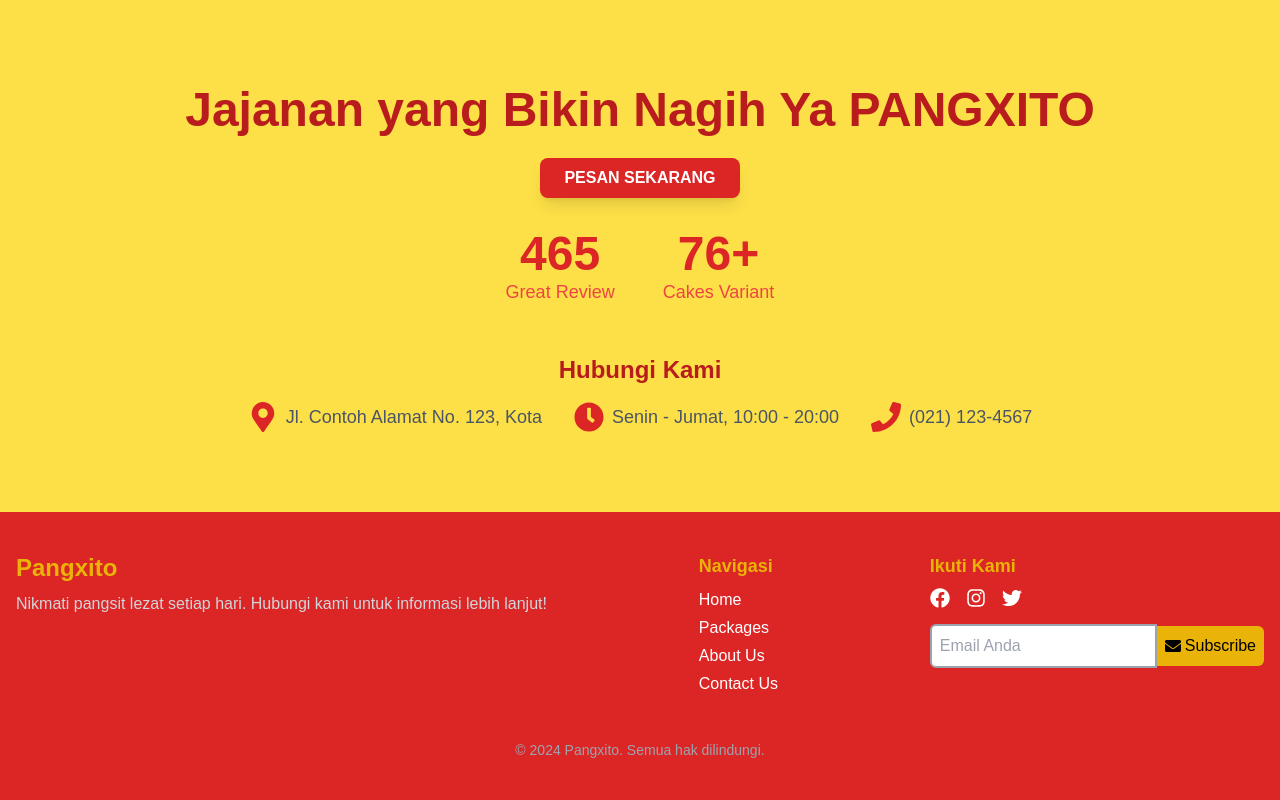
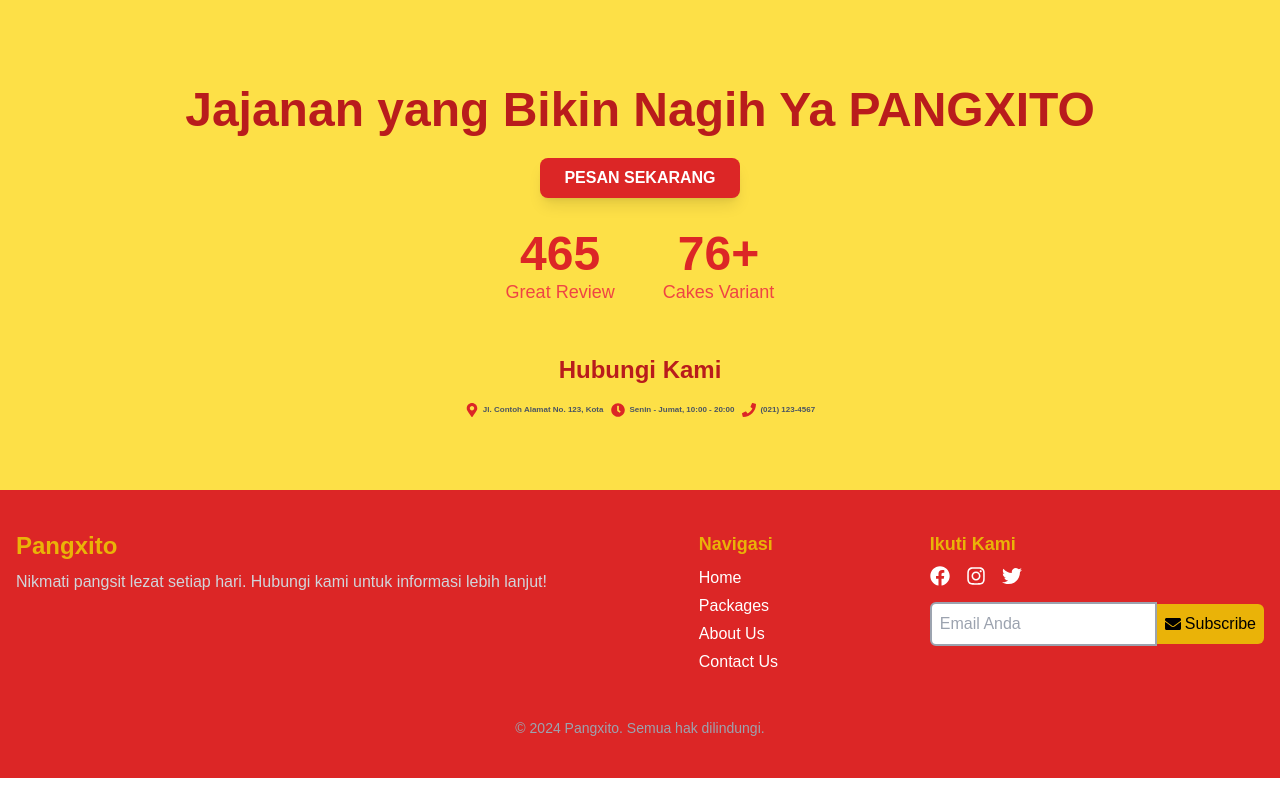
Before and after one commit to AGISYA/PangxitoNew, a Next.js app: page / in a window 1280 px wide. Shown: the part 2682-3482 px from the top of the page. After the commit the page ends 3460 px from the top, so only its background shows below. Built offline with nearby package versions, Linux system fonts and the light colour scheme.

Commit message:
dua kali

```diff
--- a/components/organisms/pesan.tsx
+++ b/components/organisms/pesan.tsx
@@ -23,22 +23,33 @@ const PesanSekarang = () => {
       </div>
       <div className="mt-12 relative z-10">
         <h3 className="text-2xl font-bold text-red-700 mb-4">Hubungi Kami</h3>
-        <div className="flex justify-center gap-8 mb-4">
+        <div className="flex justify-center gap-2 mb-2">
           <div className="flex items-center">
-            <FaMapMarkerAlt className="text-3xl text-red-600 mr-2" />
-            <p className="text-lg text-gray-600">
+            <FaMapMarkerAlt className="text-sm text-red-600 mr-1" />
+            <p
+              className="text-xs text-gray-600 font-semibold"
+              style={{ fontSize: "0.5rem" }}
+            >
               Jl. Contoh Alamat No. 123, Kota
             </p>
           </div>
           <div className="flex items-center">
-            <FaClock className="text-3xl text-red-600 mr-2" />
-            <p className="text-lg text-gray-600">
+            <FaClock className="text-sm text-red-600 mr-1" />
+            <p
+              className="text-xs text-gray-600 font-semibold"
+              style={{ fontSize: "0.5rem" }}
+            >
               Senin - Jumat, 10:00 - 20:00
             </p>
           </div>
           <div className="flex items-center">
-            <FaPhone className="text-3xl text-red-600 mr-2" />
-            <p className="text-lg text-gray-600">(021) 123-4567</p>
+            <FaPhone className="text-sm text-red-600 mr-1" />
+            <p
+              className="text-xs text-gray-600 font-semibold"
+              style={{ fontSize: "0.5rem" }}
+            >
+              (021) 123-4567
+            </p>
           </div>
         </div>
       </div>
```
